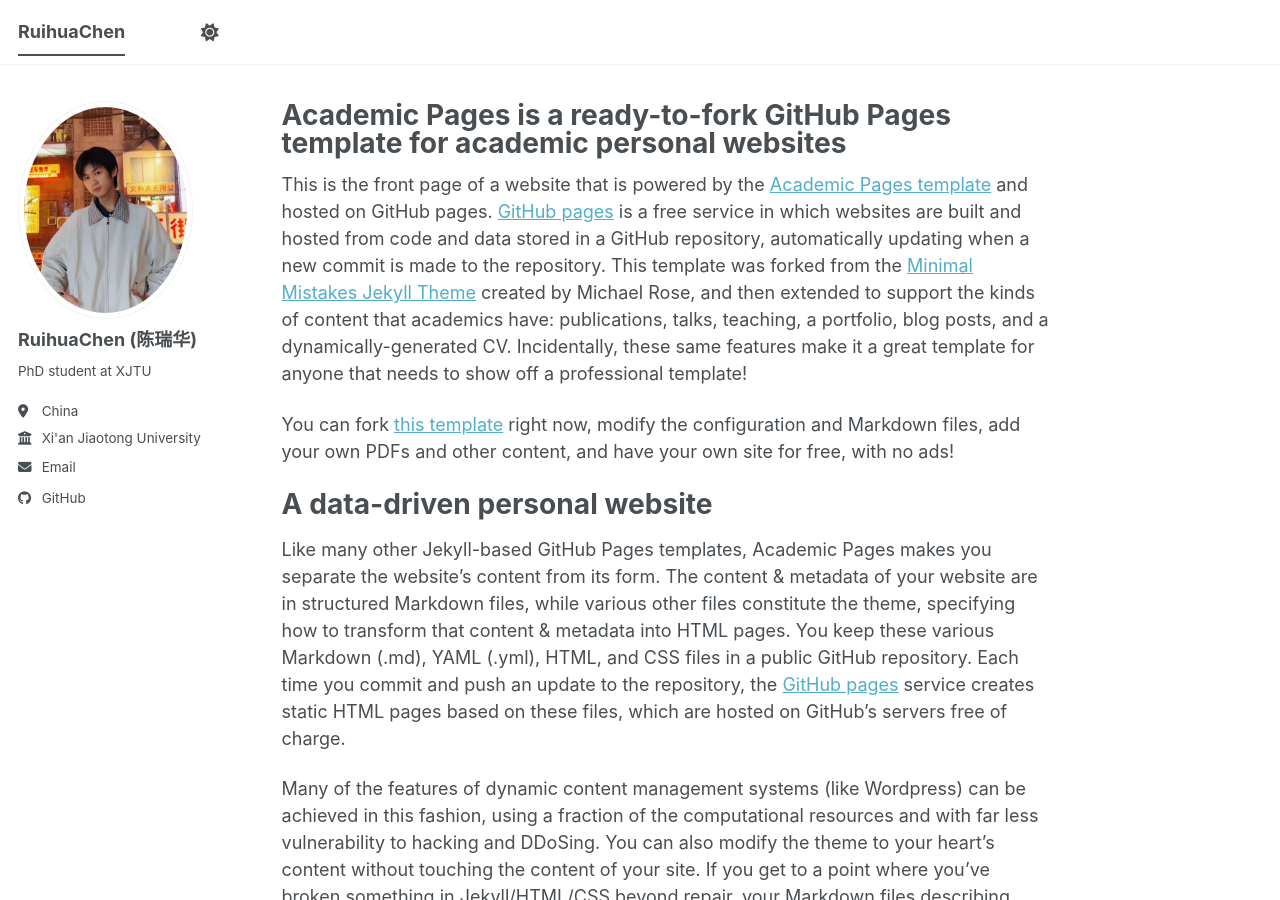
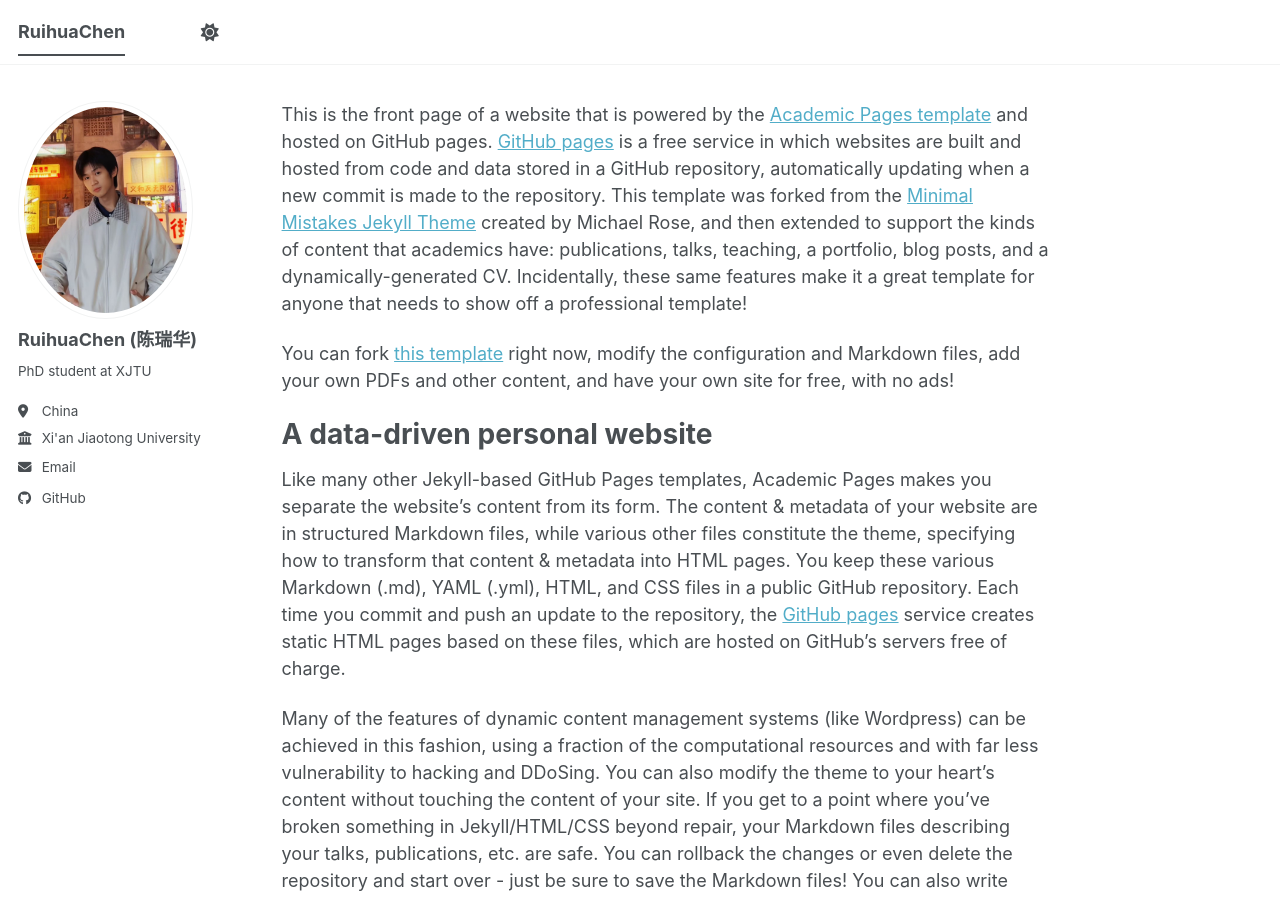
Before and after one commit to Ruihua-Chen/ruihua-chen.github.io, a Jekyll site: the page built from _pages/about.md, in a window 1280 px wide and 900 px high. Built offline with Jekyll 4.4.1, drawn with Linux system fonts in a browser that asks for light colours; a script bundle is joined from its source files by our own code; library files that are not in the unit come from our copies.

Commit message:
Remove title from about.md
Remove title from about page metadata

```diff
--- a/_pages/about.md
+++ b/_pages/about.md
@@ -1,6 +1,6 @@
 ---
 permalink: /
-title: "Academic Pages is a ready-to-fork GitHub Pages template for academic personal websites"
+# title: ""
 author_profile: true
 redirect_from:
   - /about/
```
